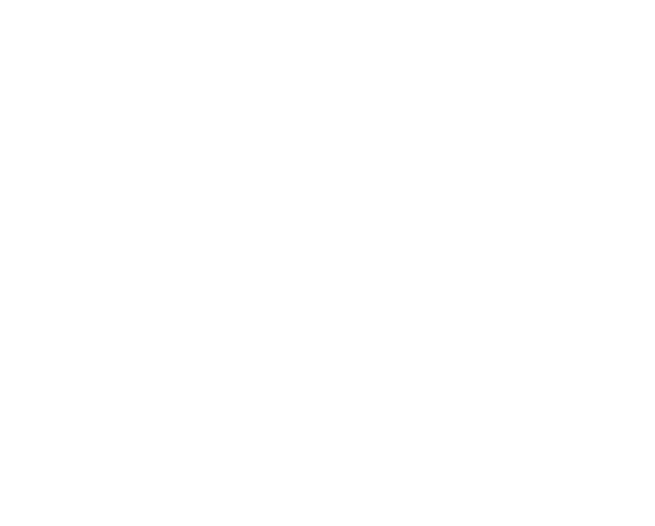
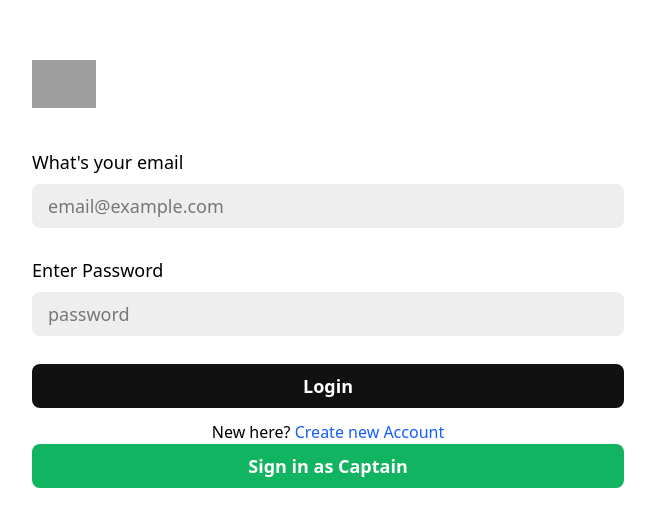
Before and after one commit to hars310/uber, a React (Vite) app in the folder frontend/: page /login in a window 1280 px wide. Before the commit this address had no page. Shown: the part 116-642 px from the top of the page, without its empty margins (312-967 px from the left). Built offline with nearby package versions, Linux system fonts and the light colour scheme; grey boxes are pictures that could not be loaded.

Commit message:
user login frontend done and added try catch in user register as well and added toaster

```diff
--- a/frontend/src/App.jsx
+++ b/frontend/src/App.jsx
@@ -2,6 +2,7 @@ import React from 'react'
 import { Route, Routes } from 'react-router-dom'
 import StartPage from './pages/StartPage'
 import UserRegister from './pages/UserRegister'
+import UserLogin from './pages/UserLogin'
 import { Toaster } from "react-hot-toast";
 const App = () => {
 
@@ -11,6 +12,7 @@ const App = () => {
       <Routes>
         <Route path='/' element={<StartPage />} />
         <Route path='/register' element={<UserRegister />} />
+        <Route path='/login' element={<UserLogin />} />
       </Routes>
     </div>
   )
--- /dev/null
+++ b/frontend/src/pages/UserLogin.jsx
@@ -0,0 +1,96 @@
+import React, { useState, useContext } from 'react'
+import { Link } from 'react-router-dom'
+import { useNavigate } from 'react-router-dom'
+import axios from 'axios'
+import toast from 'react-hot-toast'
+
+const UserLogin = () => {
+  const [ email, setEmail ] = useState('')
+  const [ password, setPassword ] = useState('')
+  const navigate = useNavigate()
+
+  const submitHandler = async (e) => {
+    e.preventDefault();
+
+    const userData = {
+      email: email,
+      password: password
+    }
+
+    try {
+      const response = await axios.post(`${import.meta.env.VITE_BASE_URL}/users/login`, userData);
+
+      if (response.status === 200) {
+        const data = response.data;
+        localStorage.setItem('token', data.token);
+        toast.success('Login successful');
+        setTimeout(() => navigate('/home'), 300);
+
+
+        setEmail('');
+        setPassword('');
+      } else {
+        toast.error('Invalid email or password');
+      }
+
+    } catch (error) {
+      if (error.response) {
+        toast.error(error.response.data.message || 'Invalid email or password');
+      } else {
+        toast.error('Something went wrong. Please try again later.');
+      }
+    }
+  }
+
+  return (
+   <div className='w-full h-screen flex flex-col  justify-center items-center'>
+     <div className='w-1/2 p-6'>
+      <div>
+        <img className='w-16 mb-10' src="https://encrypted-tbn0.gstatic.com/images?q=tbn:ANd9GcQYQy-OIkA6In0fTvVwZADPmFFibjmszu2A0g&s" alt="" />
+
+        <form onSubmit={(e) => {
+          submitHandler(e)
+        }}>
+          <h3 className='text-lg font-medium mb-2'>What's your email</h3>
+          <input
+            required
+            value={email}
+            onChange={(e) => {
+              setEmail(e.target.value)
+            }}
+            className='bg-[#eeeeee] mb-7 rounded-lg px-4 py-2 border w-full text-lg border-none outline-none'
+            type="email"
+            placeholder='email@example.com'
+          />
+
+          <h3 className='text-lg font-medium mb-2'>Enter Password</h3>
+
+          <input
+            className='bg-[#eeeeee] mb-7 rounded-lg px-4 py-2 border w-full text-lg border-none outline-none'
+            value={password}
+            onChange={(e) => {
+              setPassword(e.target.value)
+            }}
+            required type="password"
+            placeholder='password'
+          />
+
+          <button
+            className='bg-[#111] text-white font-semibold mb-3 rounded-lg px-4 py-2 w-full text-lg placeholder:text-base'
+          >Login</button>
+
+        </form>
+        <p className='text-center'>New here? <Link to='/register' className='text-blue-600'>Create new Account</Link></p>
+      </div>
+      <div>
+        <Link
+          to='/captain-login'
+          className='bg-[#10b461] flex items-center justify-center text-white font-semibold mb-5 rounded-lg px-4 py-2 w-full text-lg placeholder:text-base'
+        >Sign in as Captain</Link>
+      </div>
+    </div>
+   </div>
+  )
+}
+
+export default UserLogin
--- a/frontend/src/pages/UserRegister.jsx
+++ b/frontend/src/pages/UserRegister.jsx
@@ -1,118 +1,139 @@
-import React, { useState, useContext } from 'react'
-import { Link, useNavigate } from 'react-router-dom'
-import axios from 'axios'
-import toast from 'react-hot-toast'
+import React, { useState, useContext } from "react";
+import { Link, useNavigate } from "react-router-dom";
+import axios from "axios";
+import toast from "react-hot-toast";
 
 const UserRegister = () => {
-  const [ email, setEmail ] = useState('')
-  const [ password, setPassword ] = useState('')
-  const [ firstName, setFirstName ] = useState('')
-  const [ lastName, setLastName ] = useState('')
+  const [email, setEmail] = useState("");
+  const [password, setPassword] = useState("");
+  const [firstName, setFirstName] = useState("");
+  const [lastName, setLastName] = useState("");
 
-  const navigate = useNavigate()
+  const navigate = useNavigate();
 
   const submitHandler = async (e) => {
-    e.preventDefault()
+    e.preventDefault();
     const newUser = {
       fullname: {
         firstname: firstName,
-        lastname: lastName
+        lastname: lastName,
       },
       email: email,
-      password: password
+      password: password,
+    };
+
+    try {
+      const response = await axios.post(
+        `${import.meta.env.VITE_BASE_URL}/users/register`,
+        newUser
+      );
+
+      if (response.status === 201) {
+        const data = response.data;
+        localStorage.setItem("token", data.token);
+        toast.success("Account created successfully");
+        setTimeout(() => {
+          navigate("/home");
+        }, 300);
+      }
+
+      setEmail("");
+      setFirstName("");
+      setLastName("");
+      setPassword("");
+    } catch (error) {
+      toast.error(
+        error.response.data.message || "Something went wrong. Please try again later."
+      );
     }
+  };
+  return (
+    <div className="h-screen flex flex-col justify-center items-center">
+      <div className="p-7 ">
+        <div>
+          <img
+            className="w-16 mb-10"
+            src="https://encrypted-tbn0.gstatic.com/images?q=tbn:ANd9GcQYQy-OIkA6In0fTvVwZADPmFFibjmszu2A0g&s"
+            alt=""
+          />
 
-    const response = await axios.post(`${import.meta.env.VITE_BASE_URL}/users/register`, newUser)
-
-    if (response.status === 201) {
-      const data = response.data
-      localStorage.setItem('token', data.token)
-      toast.success('Account created successfully')
-      setTimeout(() => {
-        navigate('/home')
-      }
-      , 500)
-    }
-
-
-    setEmail('')
-    setFirstName('')
-    setLastName('')
-    setPassword('')
-
-  }
-  return (
-    <div className='h-screen flex flex-col justify-center items-center'>
-      <div className='p-7 '>
-        <div>
-          <img className='w-16 mb-10' src="https://encrypted-tbn0.gstatic.com/images?q=tbn:ANd9GcQYQy-OIkA6In0fTvVwZADPmFFibjmszu2A0g&s" alt="" />
-
-          <form onSubmit={(e) => {
-            submitHandler(e)
-          }}>
-
-            <h3 className='text-lg w-1/2  font-medium mb-2'>What's your name</h3>
-            <div className='flex gap-4 mb-7'>
+          <form
+            onSubmit={(e) => {
+              submitHandler(e);
+            }}
+          >
+            <h3 className="text-lg w-1/2  font-medium mb-2">
+              What's your name
+            </h3>
+            <div className="flex gap-4 mb-7">
               <input
                 required
-                className='bg-[#eeeeee] w-1/2 rounded-lg px-4 py-2 border  text-lg placeholder:text-base'
+                className="bg-[#eeeeee] w-1/2 rounded-lg px-4 py-2 border  text-lg placeholder:text-base"
                 type="text"
-                placeholder='First name'
+                placeholder="First name"
                 value={firstName}
                 onChange={(e) => {
-                  setFirstName(e.target.value)
+                  setFirstName(e.target.value);
                 }}
               />
               <input
                 required
-                className='bg-[#eeeeee] w-1/2  rounded-lg px-4 py-2 border  text-lg placeholder:text-base'
+                className="bg-[#eeeeee] w-1/2  rounded-lg px-4 py-2 border  text-lg placeholder:text-base"
                 type="text"
-                placeholder='Last name'
+                placeholder="Last name"
                 value={lastName}
                 onChange={(e) => {
-                  setLastName(e.target.value)
+                  setLastName(e.target.value);
                 }}
               />
             </div>
 
-            <h3 className='text-lg font-medium mb-2'>What's your email</h3>
+            <h3 className="text-lg font-medium mb-2">What's your email</h3>
             <input
               required
               value={email}
               onChange={(e) => {
-                setEmail(e.target.value)
+                setEmail(e.target.value);
               }}
-              className='bg-[#eeeeee] mb-7 rounded-lg px-4 py-2 border w-full text-lg placeholder:text-base'
+              className="bg-[#eeeeee] mb-7 rounded-lg px-4 py-2 border w-full text-lg placeholder:text-base"
               type="email"
-              placeholder='email@example.com'
+              placeholder="email@example.com"
             />
 
-            <h3 className='text-lg font-medium mb-2'>Enter Password</h3>
+            <h3 className="text-lg font-medium mb-2">Enter Password</h3>
 
             <input
-              className='bg-[#eeeeee] mb-7 rounded-lg px-4 py-2 border w-full text-lg placeholder:text-base'
+              className="bg-[#eeeeee] mb-7 rounded-lg px-4 py-2 border w-full text-lg placeholder:text-base"
               value={password}
               onChange={(e) => {
-                setPassword(e.target.value)
+                setPassword(e.target.value);
               }}
-              required type="password"
-              placeholder='password'
+              required
+              type="password"
+              placeholder="password"
             />
 
-            <button
-              className='bg-[#111] text-white font-semibold mb-3 rounded-lg px-4 py-2 w-full text-lg placeholder:text-base'
-            >Create account</button>
-
+            <button className="bg-[#111] text-white font-semibold mb-3 rounded-lg px-4 py-2 w-full text-lg placeholder:text-base">
+              Create account
+            </button>
           </form>
-          <p className='text-center'>Already have a account? <Link to='/login' className='text-blue-600'>Login here</Link></p>
+          <p className="text-center">
+            Already have a account?{" "}
+            <Link to="/login" className="text-blue-600">
+              Login here
+            </Link>
+          </p>
         </div>
         <div>
-          <p className='text-[10px] leading-tight text-center'>This site is protected by reCAPTCHA and the <span className='underline'>Google Privacy
-            Policy</span> and <span className='underline'>Terms of Service apply</span>.</p>
+          <p className="text-[10px] leading-tight text-center">
+            This site is protected by reCAPTCHA and the{" "}
+            <span className="underline">Google Privacy Policy</span> and{" "}
+            <span className="underline">Terms of Service apply</span>.
+          </p>
         </div>
       </div>
-    </div >
-  )
-}
+    </div>
+  );
+};
 
-export default UserRegister
+export default UserRegister;
```
